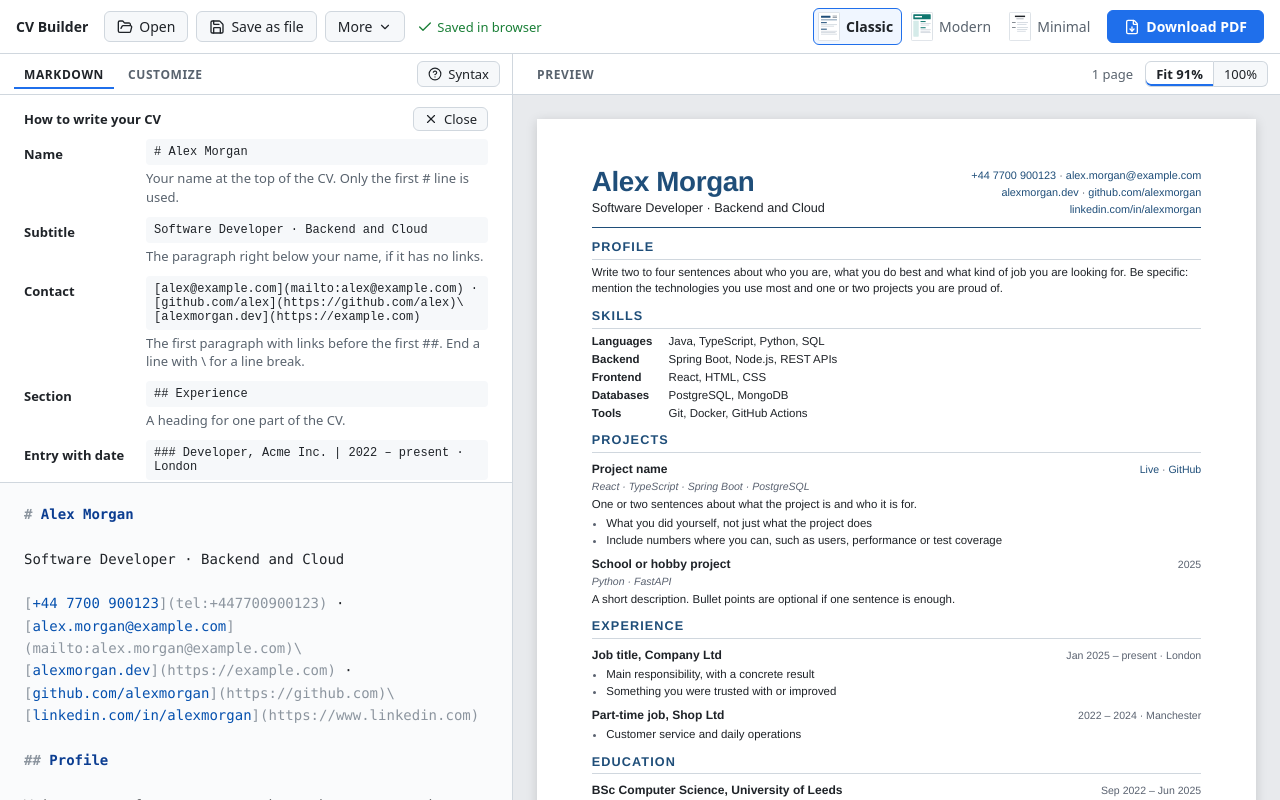
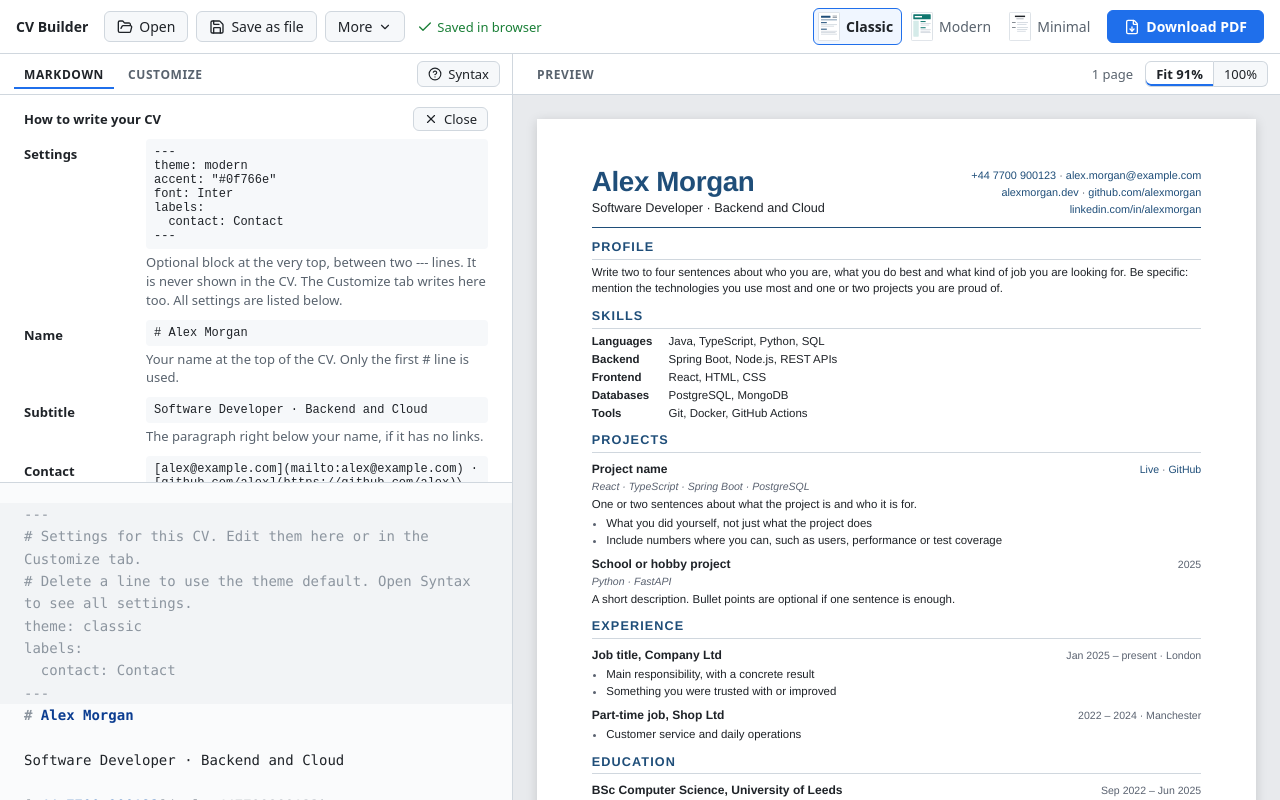
Before and after one commit to pthormodsen/CvCreator, a React (Vite) app: page / in a window 1280 px wide. Both pictures are taken after a click on the button "Syntax". Built offline with nearby package versions, Linux system fonts and the light colour scheme; what markdown-it-attrs, markdown-it-bracketed-spans, markdown-it-deflist would draw is missing.

Commit message:
Document front matter in the syntax cheat sheet and example CV

```diff
--- a/src/components/SyntaxHelp.tsx
+++ b/src/components/SyntaxHelp.tsx
@@ -1,5 +1,6 @@
 import { X } from 'lucide-react'
 import { syntaxRules } from '../syntaxRules'
+import { settingDocs } from '../settings'
 
 type SyntaxHelpProps = {
   onClose: () => void
@@ -29,6 +30,26 @@ export function SyntaxHelp({ onClose }: SyntaxHelpProps) {
         ))}
       </dl>
 
+      <h4 className="syntax-help-subtitle">All settings</h4>
+      <table className="syntax-settings">
+        <tbody>
+          {settingDocs.map((doc) => (
+            <tr key={doc.key}>
+              <td>
+                <code>
+                  {doc.key}: {doc.example}
+                </code>
+              </td>
+              <td>{doc.description}</td>
+            </tr>
+          ))}
+        </tbody>
+      </table>
+      <p className="syntax-help-note">
+        Invalid values are ignored and shown as a warning above the editor. Lengths can be written
+        in mm, cm, pt or px.
+      </p>
+
       <p className="syntax-help-note">
         Each ### and the text below it stays together on one page in the PDF. Pandoc syntax (
         <code>::: header</code>, <code>[text]{'{.aside}'}</code>) works too.
--- a/src/defaultCv.md
+++ b/src/defaultCv.md
@@ -1,3 +1,10 @@
+---
+# Settings for this CV. Edit them here or in the Customize tab.
+# Delete a line to use the theme default. Open Syntax to see all settings.
+theme: classic
+labels:
+  contact: Contact
+---
 # Alex Morgan
 
 Software Developer · Backend and Cloud
--- a/src/index.css
+++ b/src/index.css
@@ -319,6 +319,11 @@ body {
 }
 .syntax-rule p { margin: 0; color: var(--muted); line-height: 1.45; }
 .syntax-help-note { margin: 12px 0 0; color: var(--muted); line-height: 1.45; }
+.syntax-help-subtitle { margin: 16px 0 6px; font-size: 13px; }
+.syntax-settings { width: 100%; border-collapse: collapse; }
+.syntax-settings td { padding: 4px 8px 4px 0; vertical-align: top; border-top: 1px solid var(--border); color: var(--muted); line-height: 1.4; }
+.syntax-settings td:first-child { white-space: nowrap; color: #1f2328; }
+.syntax-settings code { font-size: 12px; }
 .syntax-help-note code { font-size: 12px; }
 
 /* ---------- Forhåndsvisning ---------- */
--- a/src/syntaxRules.ts
+++ b/src/syntaxRules.ts
@@ -6,11 +6,19 @@ export type SyntaxRule = {
   title: string
   example: string
   result: string
-  selector: string // CSS-selektor eksempelet skal gi (brukes i testen)
+  selector?: string // CSS-selektor eksempelet skal gi (brukes i testen)
   afterName?: boolean // regelen gjelder bare under # Navn (testen legger det til)
+  settings?: boolean // eksempelet er front matter: testen sjekker at det er gyldig og ikke vises
 }
 
 export const syntaxRules: SyntaxRule[] = [
+  {
+    title: 'Settings',
+    example: '---\ntheme: modern\naccent: "#0f766e"\nfont: Inter\nlabels:\n  contact: Contact\n---',
+    result:
+      'Optional block at the very top, between two --- lines. It is never shown in the CV. The Customize tab writes here too. All settings are listed below.',
+    settings: true,
+  },
   {
     title: 'Name',
     example: '# Alex Morgan',
```
Also changed, not shown: 2 other files (tests, documents, lock files or other folders).
